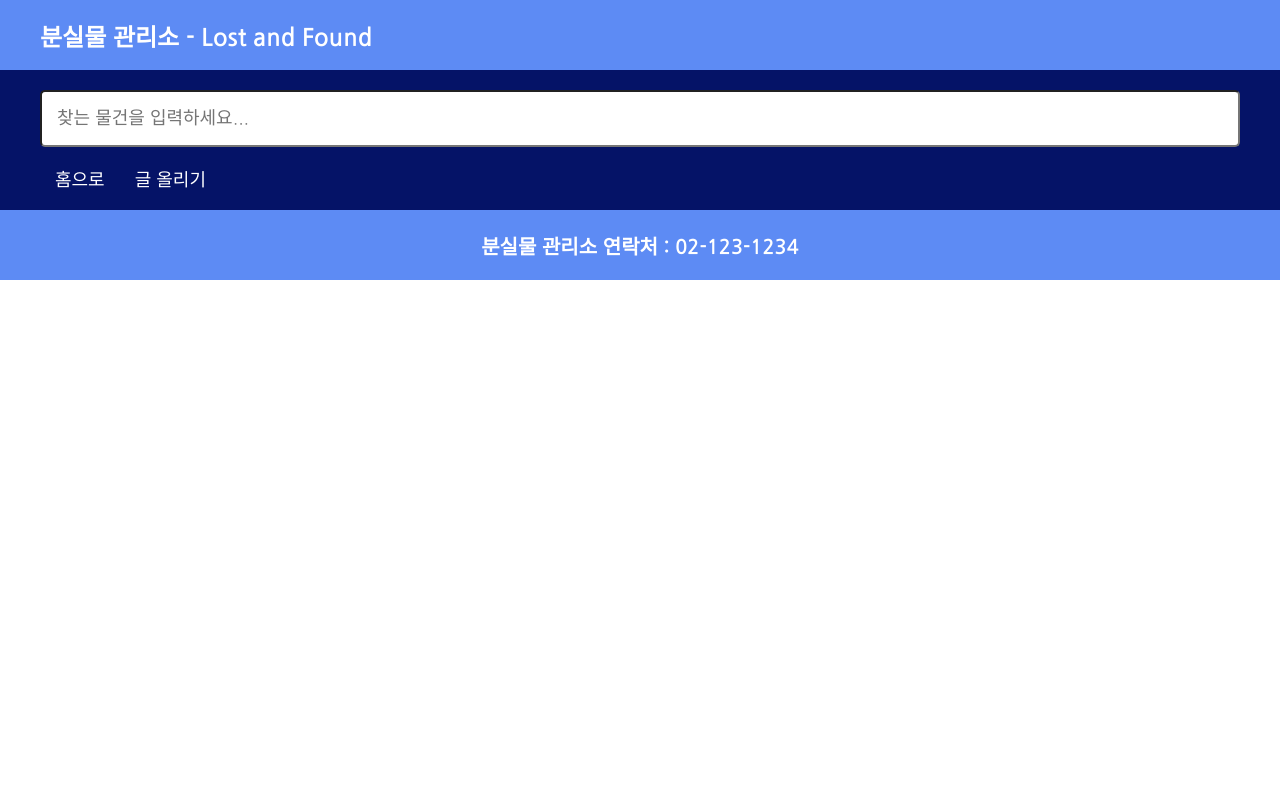
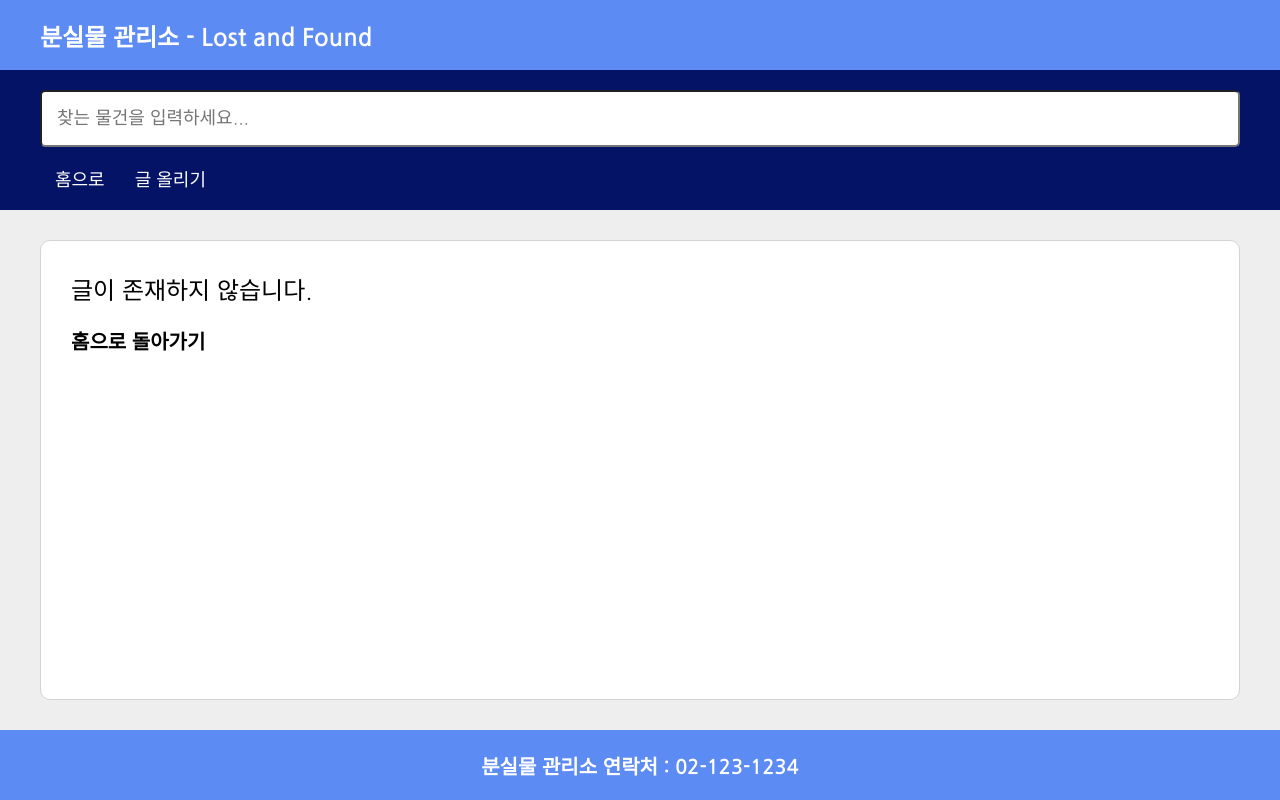
Before and after one commit to yebinp1102/lost-and-found, a React (Create React App) app: page /post/1 in a window 1280 px wide. Built offline with nearby package versions, Linux system fonts and the light colour scheme; no server answers.

Commit message:
create edit function using api delete method

```diff
--- a/data/data.json
+++ b/data/data.json
@@ -41,12 +41,6 @@
       "title": "강아지를 잃어버렸어요",
       "time": "2022/03/17 18:57:00",
       "detail": "견종은 진도이구요. 약 2년된 아이고 사람을 무지 잘 따라요. 회사 갔다오니 없어요. 집을 나간 거 같습니다. 혹시 000동 근처에서 진돗개 보신분 연락주세요!"
-    },
-    {
-      "id": 8,
-      "title": "gdfgdsf",
-      "time": "2022. 3. 19. 오후 12:38:50",
-      "detail": "gfdsgdfs"
     }
   ]
 }
--- a/src/App.js
+++ b/src/App.js
@@ -6,6 +6,7 @@ import Post from "./pages/Post"
 import { useEffect, useState } from "react";
 import { Routes, Route, useNavigate} from 'react-router-dom'
 import api from './api/posts'
+import DetailPage from "./pages/DetailPage";
 
 function App() {
   const [search, setSearch] = useState('');
@@ -52,6 +53,17 @@ function App() {
     }
   }
 
+  const handleDelete = async (id) => {
+    try{
+      await api.delete(`/posts/${id}`);
+      const postsList = posts.filter(post=>post.id!==id);
+      setPosts(postsList);
+      navigate('/');
+    }catch(err){
+      console.log(`Err : ${err.message}`);
+    }
+  }
+
 
   return (
     <div className="App">
@@ -74,6 +86,7 @@ function App() {
              />
           }
         />
+        <Route path="/post/:id" element={<DetailPage posts={posts} handleDelete={handleDelete} />} />
       </Routes>
       <Footer />
     </div>
--- a/src/index.css
+++ b/src/index.css
@@ -25,3 +25,10 @@ a{
   display: grid;
   grid-template-columns: repeat(2, 1fr);
 }
+
+.wrap{
+  height: calc(100vh - 280px);
+  overflow: scroll;
+  background-color: #eee;
+  padding: 30px;
+}
--- /dev/null
+++ b/src/pages/DetailPage.js
@@ -0,0 +1,78 @@
+import React from 'react'
+import styled from 'styled-components';
+import {Link, useParams} from 'react-router-dom'
+
+const DetailPage = ({posts, handleDelete}) => {
+  const {id} = useParams();
+  const post = posts.find(post=>(post.id).toString() === id);
+  return (
+    <DetailWrap className='wrap'>
+      <div className='container'>
+        {post &&
+          <>
+            <h2>{post.title}</h2>
+            <p className='postTime'>{post.time}</p>
+            <p className='postDetail'>{post.detail}</p>
+            <Link to={`/edit/${post.id}`}><button>수정하기</button></Link>
+            <button className='deleteButton' onClick={()=>handleDelete(post.id)}>삭제하기</button>
+          </>
+        }
+        {!post &&
+          <>
+            <h2>글이 존재하지 않습니다.</h2>
+            <p className='goToHome'>
+              <Link to='/'>홈으로 돌아가기</Link>
+            </p>
+          </>
+        }
+      </div>
+    </DetailWrap>
+  )
+}
+
+export default DetailPage
+
+const DetailWrap = styled.div`
+
+  .container{
+    background-color: #fff;
+    height: 100%;
+    border-radius: 10px;
+    padding: 30px;
+    border: 1px solid lightgray;
+
+    .postTime{
+      font-size: 18px;
+      margin: 15px 0;
+      color: gray;
+      border-bottom: 1px solid gray;
+      padding-bottom: 15px;
+    }
+
+    button{
+      border: none;
+      padding: 10px 20px;
+      margin-right: 15px;
+      border-radius: 5px;
+      background-color: #051367;
+      color: #fff;
+      margin-top: 50px;
+      cursor: pointer;
+    }
+
+    h2{
+      font-weight: 500;
+    }
+
+    .goToHome{
+      margin-top: 20px;
+      a{
+        font-size: 20px;
+        font-weight: bold;
+      }
+      a:hover{
+        text-decoration: underline;
+      }
+    }
+  }
+`;
--- a/src/pages/Home.js
+++ b/src/pages/Home.js
@@ -5,7 +5,7 @@ import Feed from '../components/Post/Feed';
 const Home = ({posts}) => {
 
   return (
-    <HomeWrap>
+    <HomeWrap className='wrap'>
       <div className='container'>
         {posts.length ? (
           <Feed posts={posts} />
@@ -20,10 +20,6 @@ const Home = ({posts}) => {
 export default Home
 
 const HomeWrap = styled.div`
-  height: calc(100vh - 280px);
-  overflow: scroll;
-  background-color: #eee;
-  padding: 30px;
 
   h1{
     margin-top: 180px;
--- a/src/pages/Post.js
+++ b/src/pages/Post.js
@@ -3,7 +3,7 @@ import styled from 'styled-components';
 
 const Post = ({handleSubmit, postTitle, setPostTitle, postDetail, setPostDetail}) => {
   return (
-    <PostWrap>
+    <PostWrap className='wrap'>
       <div className='container'>
         <h2>새로운 글 올리기</h2>
         <form className='newPost' onSubmit={handleSubmit}>
@@ -15,7 +15,7 @@ const Post = ({handleSubmit, postTitle, setPostTitle, postDetail, setPostDetail}
             value={postTitle}
             onChange={(e)=>setPostTitle(e.target.value)}
           />
-          <label className='postDetail'>내용:</label>
+          <label htmlFor='postDetail'>내용:</label>
           <textarea
             id='postDetail'
             required
@@ -32,10 +32,6 @@ const Post = ({handleSubmit, postTitle, setPostTitle, postDetail, setPostDetail}
 export default Post
 
 const PostWrap = styled.div`
-  height: calc(100vh - 280px);
-  overflow: scroll;
-  background-color: #eee;
-  padding: 30px;
 
   .container{
     background-color: #fff;
```
Also changed, not shown: 1 other file (tests, documents, lock files or other folders).
